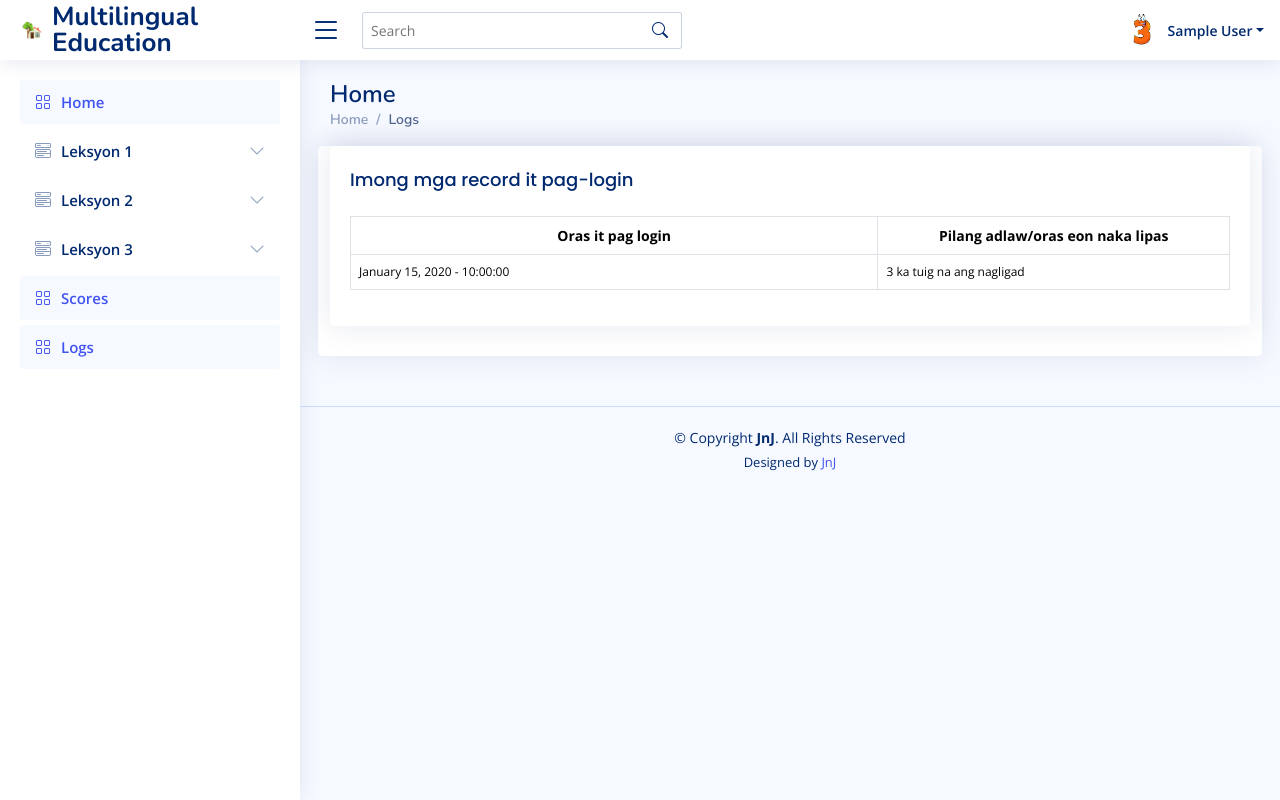
After one commit to rumyl/mothertounge, a PHP site: page /audit.php in a window 1280 px wide. The commit adds this page. Run offline with PHP 8.4, Linux system fonts and the light colour scheme; the visitor is signed in with stand-in values (Sample User, id 1); tables that the repository leaves empty hold one stand-in row (values such as "Sample post"); some libraries are stand-ins or nearby versions.

Commit message:
Final edit (December 27- 2023)

```diff
--- /dev/null
+++ b/audit.php
@@ -0,0 +1,93 @@
+<?php
+  require_once "includes/metaheader.php";
+  require_once "includes/header.php";
+  require_once "includes/sidebar.php";
+  require_once "config/master.php";
+  date_default_timezone_set('Asia/Manila');
+
+
+  $user_id = $_SESSION["user_id"];
+
+
+?>
+
+<style>
+    .nowrap-header th {
+        white-space: nowrap;
+        overflow: hidden;
+        text-overflow: ellipsis; /* This will add an ellipsis (...) for text overflow */
+    }
+</style>
+  <main id="main" class="main">
+
+    <div class="pagetitle">
+      <h1>Home</h1>
+      <nav>
+        <ol class="breadcrumb">
+          <li class="breadcrumb-item"><a href="index.php">Home</a></li>
+          <li class="breadcrumb-item active">Logs</li>
+        </ol>
+      </nav>
+    </div><!-- End Page Title -->
+
+    <section class="section dashboard">
+      <div class="row">
+
+        <!-- Main Cover -->
+        <div class="col-lg-12">
+          <div class="row">
+
+          <!-- Card with an image on top -->
+          <div class="card">
+          <div class="col-lg-12">
+          <div class="row">
+            <div class="col-lg-12">
+              <div class="card">
+                <div class="card-body">
+                  <div class="card-title">Imong mga record it pag-login</div>
+                  <table class="table table-bordered">
+                    <thead>
+                        <tr class="nowrap-header">
+                            <th scope="col" style="text-align:center; font-size: 14px;">Oras it pag login</th>
+                            <th scope="col" style="text-align:center; font-size: 14px;">Pilang adlaw/oras eon naka lipas</th>
+                        </tr>
+                    </thead>
+                    <tbody>
+                        <?php
+                            $sql = "SELECT * FROM tbl_audit WHERE user_id = '$user_id' ORDER BY audit_id DESC";
+                            $records = $crud->read($sql);
+
+                            if ($records !== false) {
+                                foreach($records as $record) {
+
+                        ?>
+                        <tr>
+                            <td style="text-align:left; vertical-align: middle; font-size: 12px;"><?php echo $crud->dateToWords($record['login_time']) ?></td>
+                            <td style="text-align:left; vertical-align: middle; width:40%; font-size: 12px;"><?php echo $crud->displayRelativeDate($record['login_time']) ?></td>
+                        </tr>
+                        <?php
+                            }
+                        }
+                        ?>
+                    </tbody>
+                </table>
+
+                </div>
+              </div>
+            </div>
+
+            </div>
+          </div><!-- End Card with an image on top -->
+          </div>
+        </div>
+
+        <!-- End main cover -->
+
+      </div>
+    </section>
+
+  </main><!-- End #main -->
+
+  <?php
+  require_once "includes/footer.php";
+  ?>
--- a/config/crud.php
+++ b/config/crud.php
@@ -1,5 +1,5 @@
 <?php
-
+date_default_timezone_set('Asia/Manila');
 class CRUD
 {
     private $conn;
@@ -185,7 +185,7 @@ class CRUD
         $timestamp = strtotime($date);
 
         // Format the date using strftime
-        $formattedDate = strftime('%B %d, %Y', $timestamp);
+        $formattedDate = strftime('%B %d, %Y -  %H:%M:%S', $timestamp);
 
         return $formattedDate;
     }
@@ -222,4 +222,14 @@ class CRUD
         }
     }
 
+    public function auditLogin($studentId, $table)
+    {
+        $timestamp = date('Y-m-d H:i:s');
+        $sql = "INSERT INTO $table (user_id, login_time) VALUES ('$studentId', '$timestamp')";
+        $result = $this->conn->query($sql);
+
+        return $result;
+    }
+
+
 }
--- a/includes/sidebar.php
+++ b/includes/sidebar.php
@@ -188,11 +188,6 @@
               <i class="bi bi-circle"></i><span>Pahina 31</span>
             </a>
           </li>
-          <li>
-            <a href="page32.php">
-              <i class="bi bi-circle"></i><span>Pahina 32</span>
-            </a>
-          </li>
         </ul>
         <li class="nav-item">
         <a class="nav-link " href="student_score.php">
@@ -200,6 +195,12 @@
           <span>Scores</span>
         </a>
       </li><!-- End Dashboard Nav -->
+      <li class="nav-item">
+        <a class="nav-link " href="audit.php">
+          <i class="bi bi-grid"></i>
+          <span>Logs</span>
+        </a>
+      </li><!-- End Dashboard Nav -->
       </li>
 
   </aside><!-- End Sidebar-->
--- a/page28.php
+++ b/page28.php
@@ -25,8 +25,11 @@
               <h5 class="card-text bold">Ueubrahon 6</h5>
               <p class="card-text">Pasunura ro mga gin-obra ni Gina pagkatapos it anang klase. Numerohan ra suno sa anang pagkatabo.</p>
               <p class="card-text">Ginsugid ni Gina kay Annie ro anang mayad nga gina-obra pagkatapos it anang klase sa hapon.</p>
-              <p class="card-text">__________Dayon, nag-agto imaw sa lababo agud buligan si nanay sa paghugas it mga pinggan.<br>__________Kat natapos eon nana it obra ro anang asaynment, nagpungko imaw sa sala kaibahan si nanay sa pagtan-aw it anang paboritong paguwa sa telebisyon.<br>__________Masunod, gin-buoe na ro anang asaynment notbuk ag gin-obra ro anang asaynment.<br>__________Sa katapusan, pagkatapos nga magharu imaw kay nanay na, nagderetso imaw sa anang kwarto agud magtueog.<br>_________Pag-abot eagi sa andang baeay, nagderitso imaw sa kusina agud magpamahaw.</p>
+              <p class="card-text"><input type="text" name="l2_u1_01" style="width:25%;" placeholder="Imong sabat">Dayon, nag-agto imaw sa lababo agud buligan si nanay sa paghugas it mga pinggan.<br><input type="text" name="l2_u1_01" style="width:25%;" placeholder="Imong sabat">Kat natapos eon nana it obra ro anang asaynment, nagpungko imaw sa sala kaibahan si nanay sa pagtan-aw it anang paboritong paguwa sa telebisyon.<br><input type="text" name="l2_u1_01" style="width:25%;" placeholder="Imong sabat">Masunod, gin-buoe na ro anang asaynment notbuk ag gin-obra ro anang asaynment.<br><input type="text" name="l2_u1_01" style="width:25%;" placeholder="Imong sabat">Sa katapusan, pagkatapos nga magharu imaw kay nanay na, nagderetso imaw sa anang kwarto agud magtueog.<br><input type="text" name="l2_u1_01" style="width:25%;" placeholder="Imong sabat">Pag-abot eagi sa andang baeay, nagderitso imaw sa kusina agud magpamahaw.</p>
               <footer class="text-center number">Pahina 28</footer>
+            </div>
+            <div style="text-align:right">
+                    <input type="submit" name="submit_l2_u1" value="Ipasa ing sabat" style="background:#4154f1;color:white;border-radius:10px;">
             </div>
             <div class="navigation-buttons">
                                 <a href="page27.php"><button class="btn btn-primary float-left">Nakataliwan</button></a>
--- a/score.php
+++ b/score.php
@@ -45,7 +45,7 @@
       <h1>Home</h1>
       <nav>
         <ol class="breadcrumb">
-          <li class="breadcrumb-item"><a href="admin.php">Home</a></li>
+          <li class="breadcrumb-item"><a href="login.php">Home</a></li>
           <li class="breadcrumb-item active">Scores</li>
         </ol>
       </nav>
```
Also changed, not shown: login.php (+15 -14 lines), m_db.sql (+29 -12 lines), page30.php (+9 -6 lines), page31.php (+6 -1 lines), register.php (+16 -15 lines).
